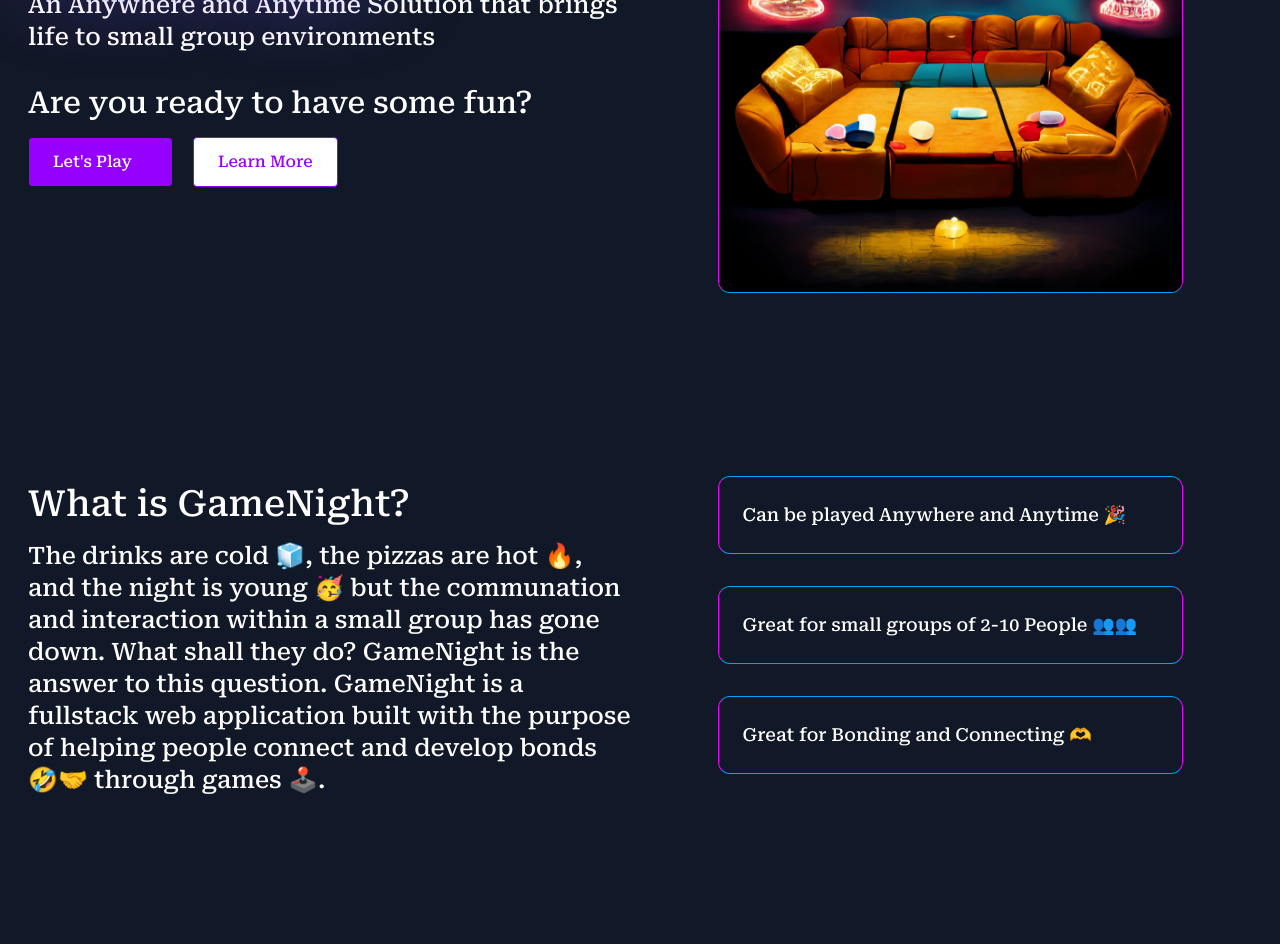
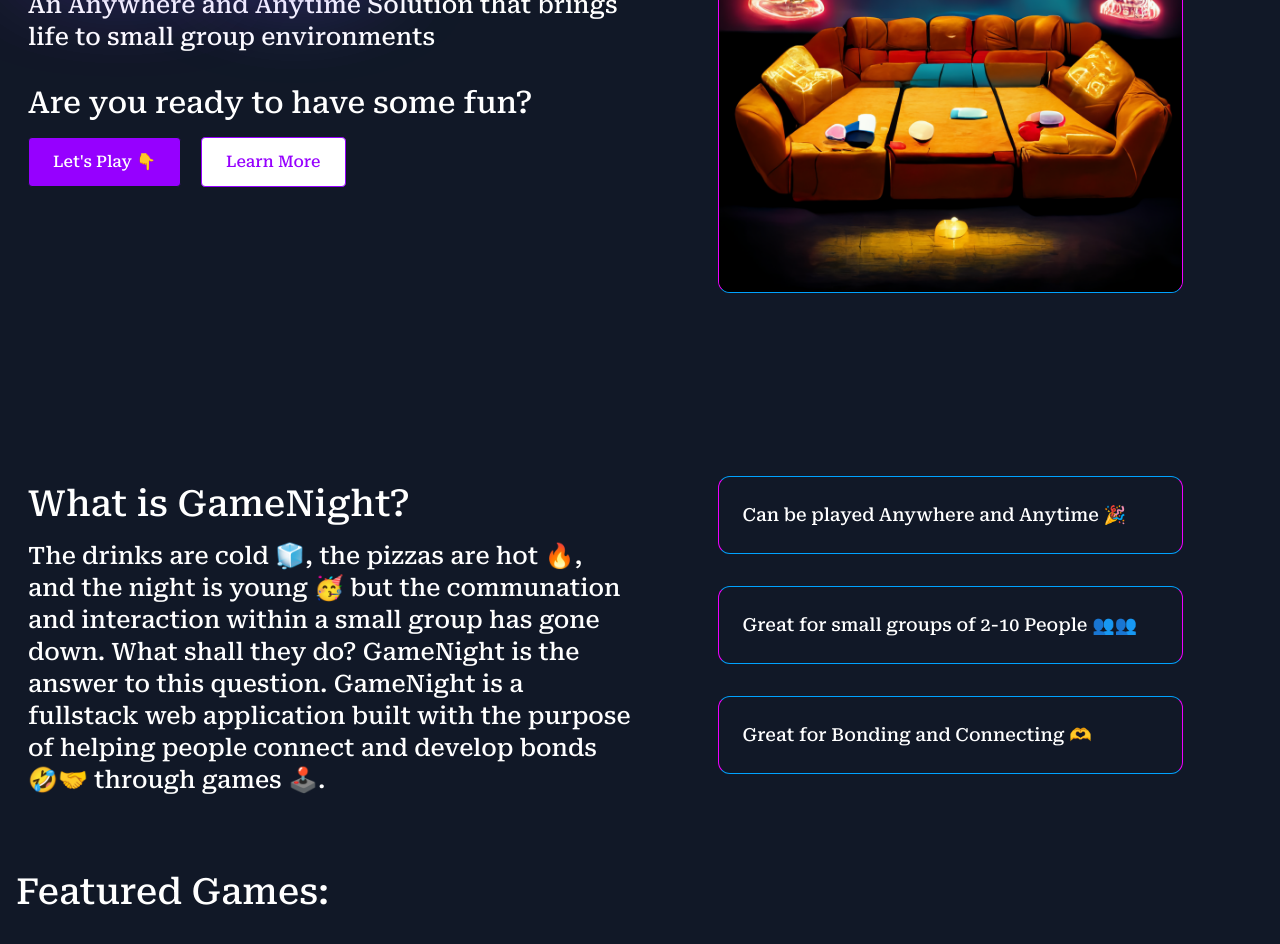
Before and after one commit to snipergz/GameNight, a React (Create React App) app in the folder frontend/: page / in a window 1280 px wide. Shown: the part 340-1284 px from the top of the page. Built offline with nearby package versions, Linux system fonts and the light colour scheme.

Commit message:
Featured Games Component init

```diff
--- a/frontend/src/components/Home/About.jsx
+++ b/frontend/src/components/Home/About.jsx
@@ -3,7 +3,7 @@
 const About = () => {
   return (
     <>
-    <section id='about' className='container mx-auto p-4 h-[500px]'>
+    <section id='about' className='container mx-auto p-4 h-auto'>
         <div className='grid md:grid-cols-2 max-w-[1240px] m-auto text-white'>
             <div className='flex flex-col justify-center items-center xl:items-start w-full px-2 py-2 mb-5 sm:m-none'>
               <h1 className='text-3xl lg:text-4xl font-navFontRS'>What is GameNight?</h1>
--- /dev/null
+++ b/frontend/src/components/Home/Games.jsx
@@ -0,0 +1,13 @@
+import React from 'react'
+
+const Games = () => {
+  return (
+    <section id='games' className='container mx-auto p-4 h-[500px]'>
+        <div className='m-auto text-white'>
+            <h1 className='text-4xl'>Featured Games:</h1>
+        </div>
+    </section>
+  )
+}
+
+export default Games
--- a/frontend/src/components/Home/Hero.jsx
+++ b/frontend/src/components/Home/Hero.jsx
@@ -20,7 +20,7 @@
                 Are you ready to have some fun?
               </h2>
               <div className='flex flex-row gap-5 w-full justify-center xl:justify-start'>
-                <a className='bg-darkPurple text-white py-3 px-6 min-w-[145px] border border-navy rounded' href="#" >Let's Play</a>
+                <a className='bg-darkPurple text-white py-3 px-6 min-w-[145px] border border-navy rounded' href="#games" >Let's Play 👇</a>
                 <a className='bg-white text-darkPurple py-3 px-6 min-w-[145px] border border-darkPurple rounded' href="#about">Learn More</a>
               </div>
 
--- a/frontend/src/pages/Home.jsx
+++ b/frontend/src/pages/Home.jsx
@@ -2,6 +2,7 @@
 import Hero from '../components/Home/Hero';
 import Navbar from '../components/Navbar';
 import About from '../components/Home/About';
+import Games from '../components/Home/Games';
 
 const Home = () => {
   return(
@@ -9,6 +10,7 @@
       <Navbar/>
       <Hero/>
       <About/>
+      <Games/>
     </>
   );
 }
```
